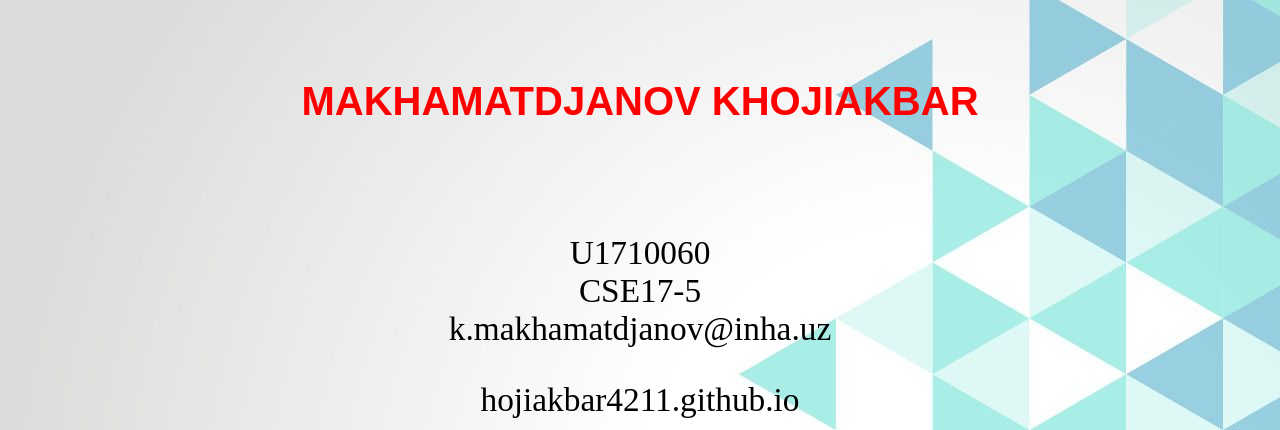
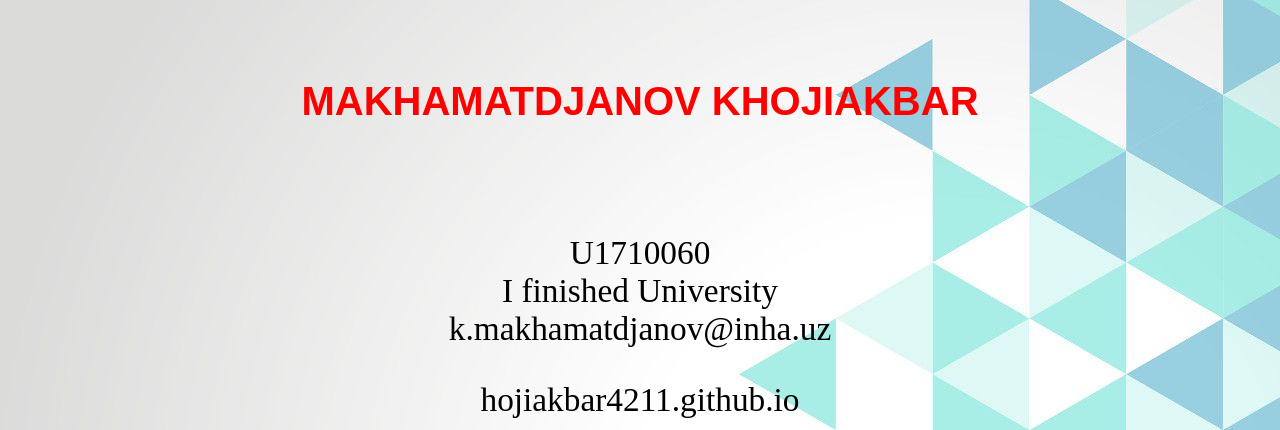
Before and after one commit to hojiakbar4211/hojiakbar4211.github.io, a plain HTML site: page index.html in a window 1280 px wide. Shown: the top 430 px of the page. Drawn offline with Linux system fonts and the light colour scheme.

Commit message:
index and readme changed

```diff
--- a/index.html
+++ b/index.html
@@ -9,7 +9,7 @@
 <p><br/>
 
 <br>U1710060<br/>
-CSE17-5<br/>
+I finished University<br/>
 k.makhamatdjanov@inha.uz<br/></p>
 	<a href="https://hojiakbar4211.github.io/"><p align="center">hojiakbar4211.github.io</p></a>
 <img style="text-align: center;" src="Funny.jpg" alt="This is place for photo" width="300" height="300" align="center">
```
Also changed, not shown: 1 other file.
